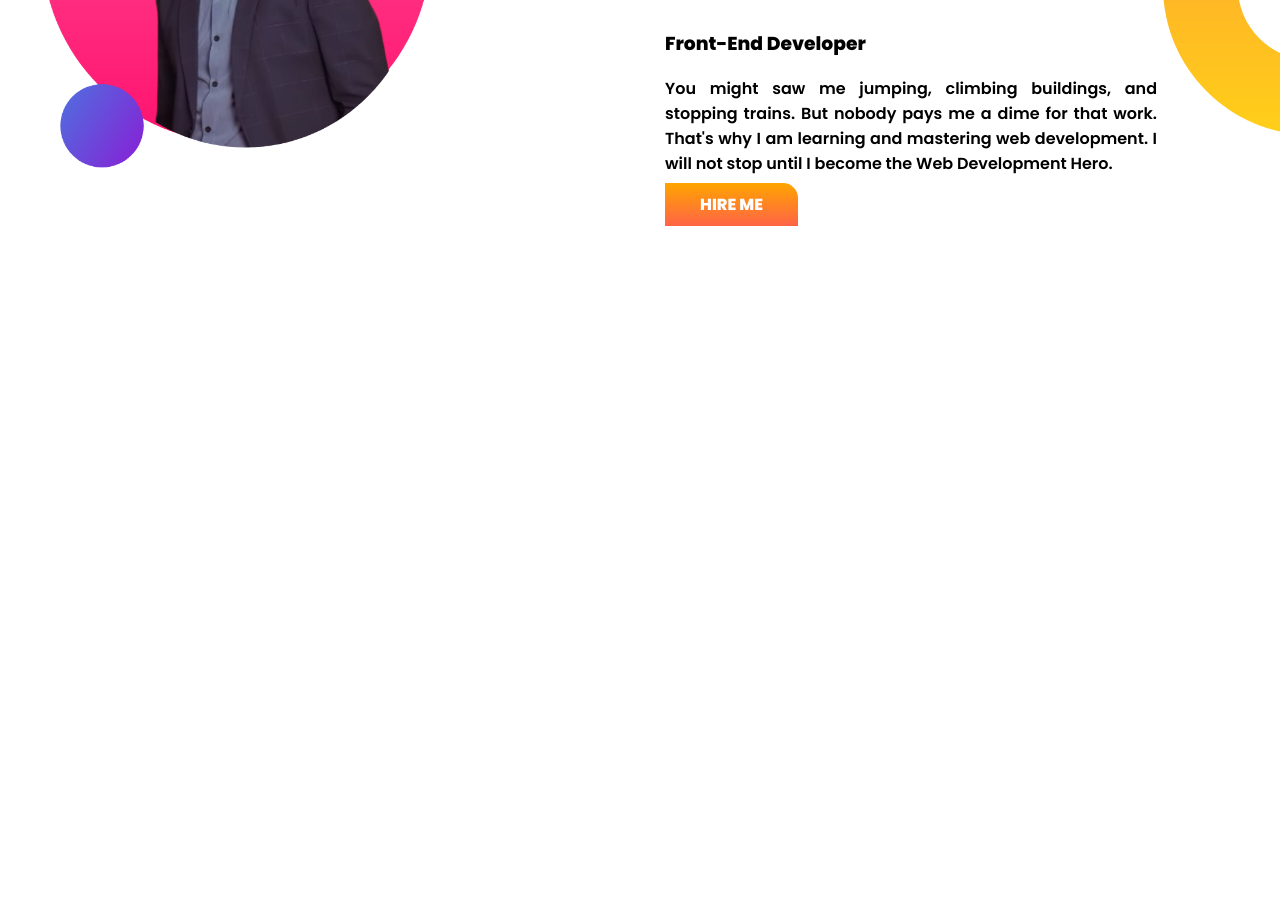
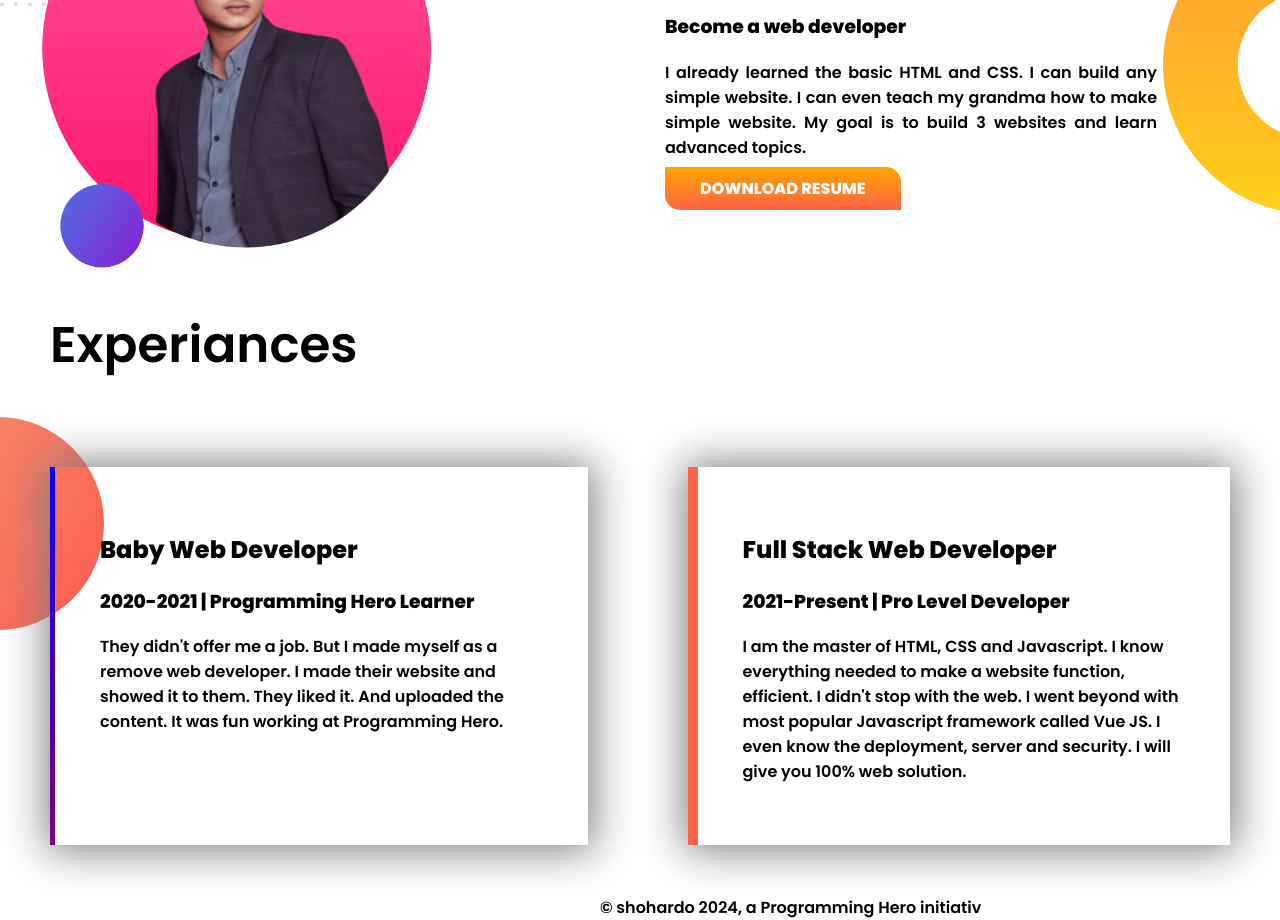
Before and after one commit to wabshohardo/developer-protfolio, a plain HTML site: page index.html in a window 1280 px wide. Shown: the part 709-1629 px from the top of the page. Before the commit the page ends 935 px from the top, so only its background shows below. Drawn offline with Linux system fonts and the light colour scheme.

```diff
--- a/index.html
+++ b/index.html
@@ -32,19 +32,43 @@
     <section class="dream-section">
         <!-- this is content area -->
         <div class="content-area half-width">
-            <h1>welcome to</h1>
-            <h1><span class="orange-color">shohardo</span> world</h1>
-            <h3>Front-End Developer</h3>
-            <P>You might saw me jumping, climbing buildings, and stopping trains. But nobody pays me a dime for that
-                work. That's why I am learning and mastering web development. I will not stop until I become the Web
-                Development Hero. </P>
+            <h1>big dream</h1>
+            <h3>Become a web developer</h3>
+            <p>I already learned the basic HTML and CSS. I can build any simple website. I can even teach my grandma how
+                to make simple website. My goal is to build 3 websites and learn advanced topics.</p>
             <!-- thirs is button area -->
-            <a target="blank" href="https://github.com/wabshohardo">HIRE ME</a>
+            <a target="blank" href="https://github.com/wabshohardo">DOWNLOAD RESUME</a>
         </div>
         <div class="image-area half-width">
             <img src="images/sps.png" alt="">
         </div>
     </section>
+    <!-- this is Experiances section -->
+    <h1>Experiances</h1>
+    <section class="experiances-section">
+        <div class="experiances-list half-width ">
+            <h2>Full Stack Web Developer</h2>
+            <h3>2021-Present | Pro Level Developer</h3>
+            <p>I am the master of HTML, CSS and Javascript. I know everything needed to make a website function,
+                efficient.
+                I didn't stop with the web. I went beyond with most popular Javascript framework called Vue JS. I even
+                know
+                the deployment, server and security. I will give you 100% web solution.
+
+            </p>
+        </div>
+        <div id="rong" class="experiances-list half-width ">
+            <h2>Baby Web Developer</h2>
+            <h3>2020-2021 | Programming Hero Learner</h3>
+            <p>They didn't offer me a job. But I made myself as a remove web developer. I made their website and showed
+                it
+                to them. They liked it. And uploaded the content. It was fun working at Programming Hero.
+
+            </p>
+
+        </div>
+    </section>
+    <footer>&copy; shohardo 2024, a Programming Hero initiativ </footer>
 </body>
 
 </html>
--- a/style.css
+++ b/style.css
@@ -51,8 +51,51 @@ section {
 /* dream area  */
 .dream-section {
   display: flex;
+  background-position: right;
+  margin-top: 100px;
+  background-repeat: no-repeat;
+  flex-direction: row-reverse;
   background-image: url(images/dream-bg.png);
+}
+
+.dream-section a {
+  border-bottom-left-radius: 15px;
+}
+
+h1 {
+  font-size: 50px;
+  font-weight: 600;
+  padding-left: 50px;
+}
+
+.experiances-list {
+  margin: 50px;
+  padding: 45px;
+  border-left: 10px solid tomato;
+  box-shadow: 1px 1px 40px 5px gray;
+}
+
+.experiances-section {
+  background-image: url(images/exp-bg.png);
   background-repeat: no-repeat;
-  background-position: right;
   flex-direction: row-reverse;
 }
+
+footer {
+  padding-left: 600px;
+}
+
+.experiance-list {
+  margin: 30px;
+  padding: 30px;
+  border-left: 10px solid #FF8911;
+  border-image: linear-gradient(orange, tomato);
+  border-image-slice: 1;
+  box-shadow: 1px 1px 30px gray;
+}
+
+#rong {
+  border-left: 5px solid;
+  border-image: linear-gradient(blue, purple);
+  border-image-slice: 1;
+}
```
Also changed, not shown: 1 other file.
